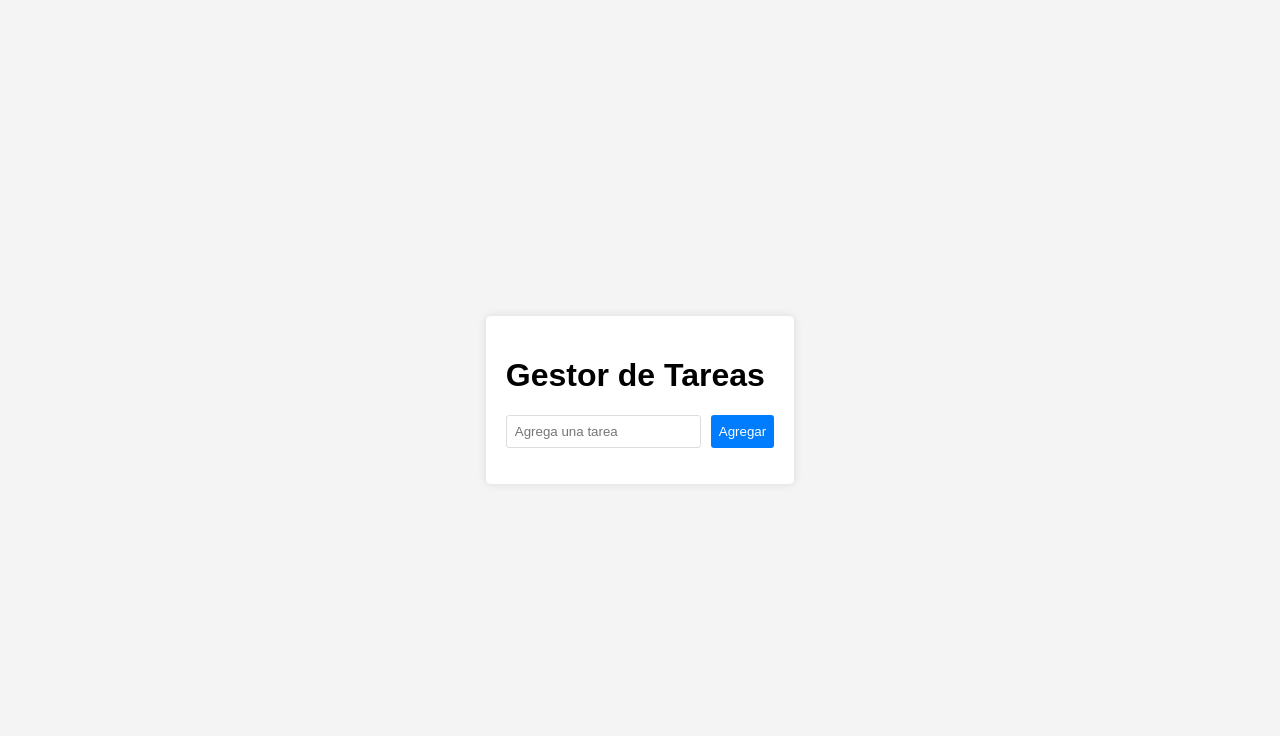
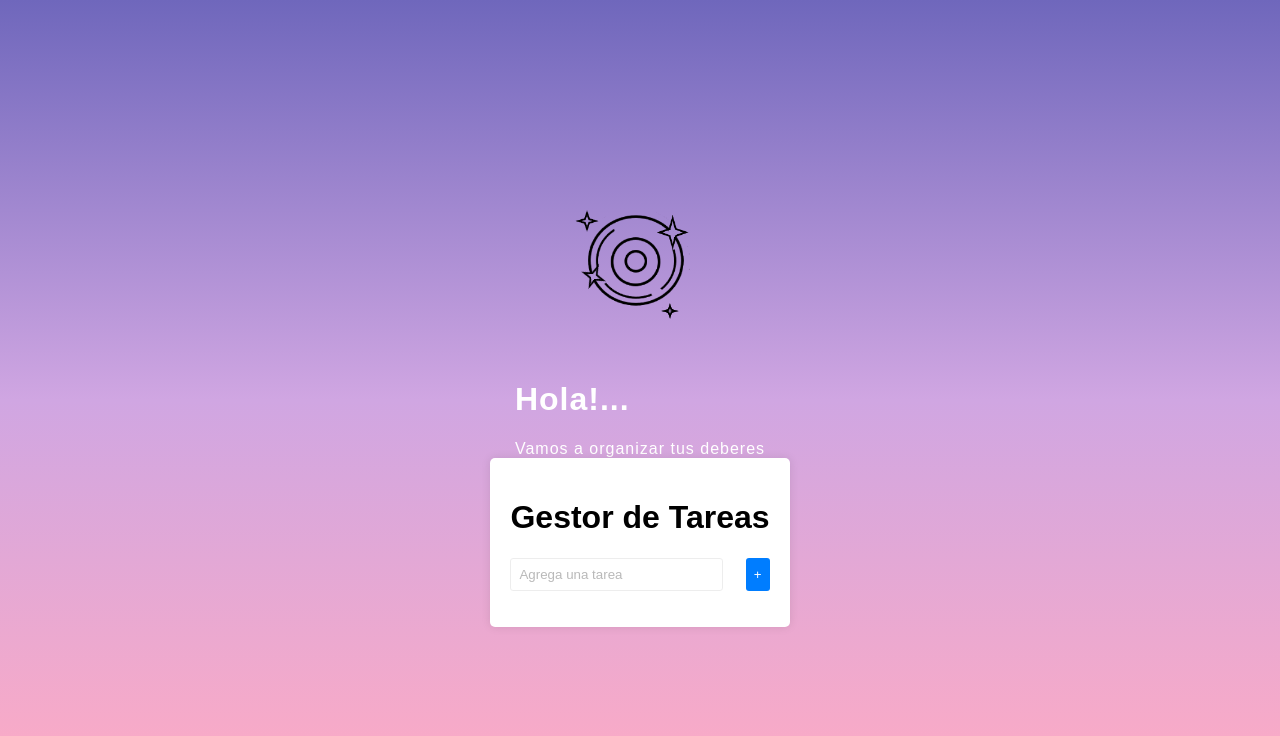
Before and after one commit to G4mi-48901/gestorTareas, a plain HTML site: page dist/index.html in a window 1280 px wide. Drawn offline with Linux system fonts and the light colour scheme.

Commit message:
Estilos Propios

```diff
--- a/dist/index.html
+++ b/dist/index.html
@@ -7,11 +7,18 @@
     <link rel="stylesheet" href="../src/styles.css">
 </head>
 <body>
+    <div class="logo">
+        <img src="./imagen/disco1.png" alt="">
+    </div>
+    <div class="saludo">
+      <h1> Hola!...</h1>
+      <span>Vamos a organizar tus deberes</span>
+    </div>
     <div id="app">
         <h1>Gestor de Tareas</h1>
         <form id="task-form">
          <input type="text" id="task-input" placeholder="Agrega una tarea">
-         <button type="submit"> Agregar </button>
+         <button type="submit"> + </button>
         </form>
        <ul id="task-list">
        </ul>
--- a/src/styles.css
+++ b/src/styles.css
@@ -1,21 +1,31 @@
 /* Estilos generales*/
+@import url('https://fonts.googleapis.com/css2?family=Nerko+One&display=swap');
 body{
-    font-family: Arial, Helvetica, sans-serif;
-    background-color: #f4f4f4;
+    background: linear-gradient( to bottom ,#6F67BC,
+     #d0A6E2, #FFABC3);
+    height: 100vh;
+    font-family: "Nerko One", cursive;
     margin: 0;
     padding: 0;
-    height: 100vh;
     display: flex;
-    justify-content: center;
+    flex-direction: column;
+    justify-content: flex-start;
     align-items: center;
 }
-
+.logo img {
+    width: 200px;
+}
+.saludo h1,
+span{
+    color: white;
+    letter-spacing: 1px;
+}
 /*Estilos para el contenedor principal*/
 #app{
-    background-color: white;
+    background-color: #B1CFEB;
     padding: 20px;
     border-radius: 5px;
-    box-shadow: 0 0 10px rgba(0, 0, 0, 0.1);
+    box-shadow: 0 0 10px rgba(0, 0, 0, 0.3);
 }
 /*Estilos para el formulario*/
 form{
@@ -29,11 +39,12 @@ input{
     margin-right: 10px;
     border: 1px solid #ddd;
     border-radius: 3px;
+    opacity: .5;
 }
 /**Estilos para el botón*/
 button{
     padding: 5px 8px;
-    background-color: #007dff;
+    background-color: #5A85A9;
     color: white;
     border: none;
     border-radius: 3px;
@@ -46,9 +57,9 @@ ul{
 }
 /*Estilo de los elementos de la lista*/
 li{
-    background-color: #f4f4f4;
+    background-color: #FEEAE0;
     padding: 10px;
-    border: 1px solid #ddd;
+    border: 2px solid #ddd;
     margin-top: 10px;
     display: flex;
     align-items: center;
@@ -57,5 +68,5 @@ li{
 /*Estilos para completar tarea*/
 li.completed{
     text-decoration: line-through;
-    color:#888;
+    color:#888888;
 }
```
Also changed, not shown: dist/imagen/disco1.png (added).
